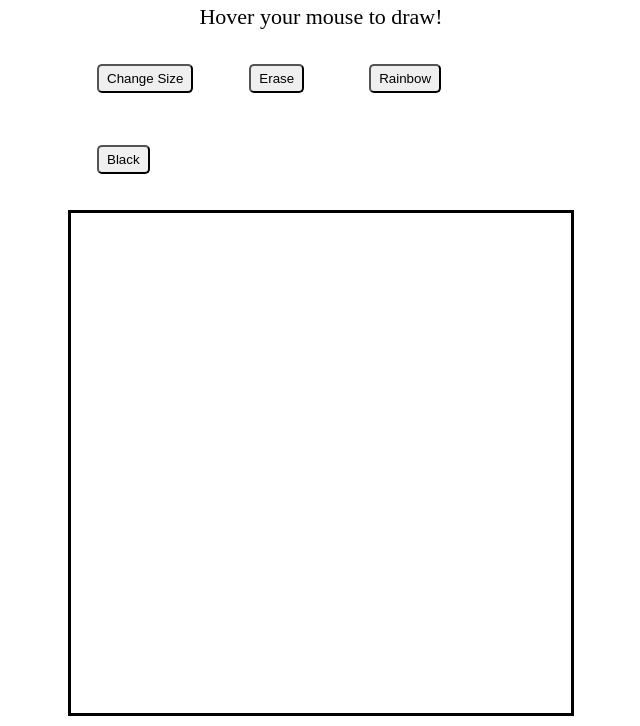
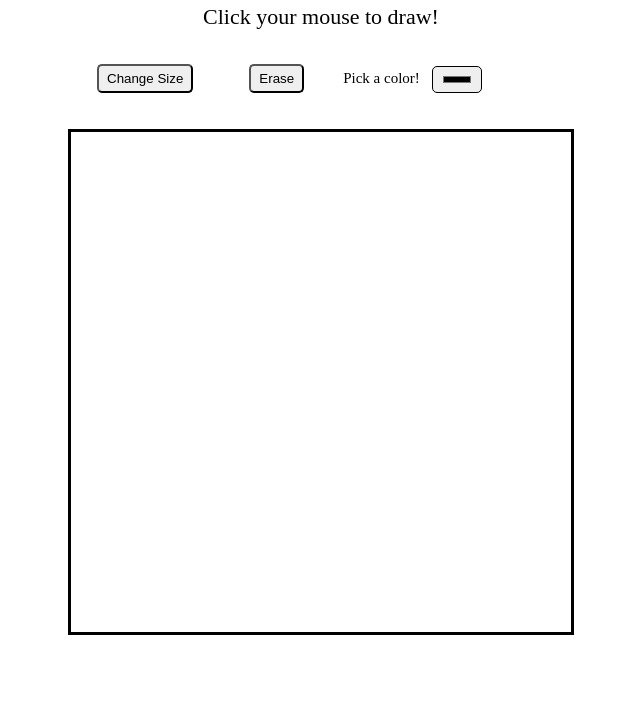
Before and after one commit to chassy33/Etch-a-sketch, a plain HTML site: page index.html in a window 1280 px wide. Shown: the part 93-819 px from the top of the page, without its empty margins (319-959 px from the left). Drawn offline with nearby package versions, Linux system fonts and the light colour scheme.

Commit message:
added color picker and removed rainbow and black buttons

```diff
--- a/index.html
+++ b/index.html
@@ -9,12 +9,12 @@
 
 <body>
     <h1 class="heading">Draw Pad!</h1>
-    <p>Hover your mouse to draw!</p>
+    <p>Click your mouse to draw!</p>
     <div class="buttons">
         <button class="btn size">Change Size</button>
         <button class="btn erase">Erase</button>
-        <button class="btn rainbow">Rainbow</button>
-        <button class="btn black">Black</button>
+        <p id="colorPicker">Pick a color!</p>
+        <input class="btn" type="color" id="yourColor" />
     </div>
     <div class="container">
 
```
